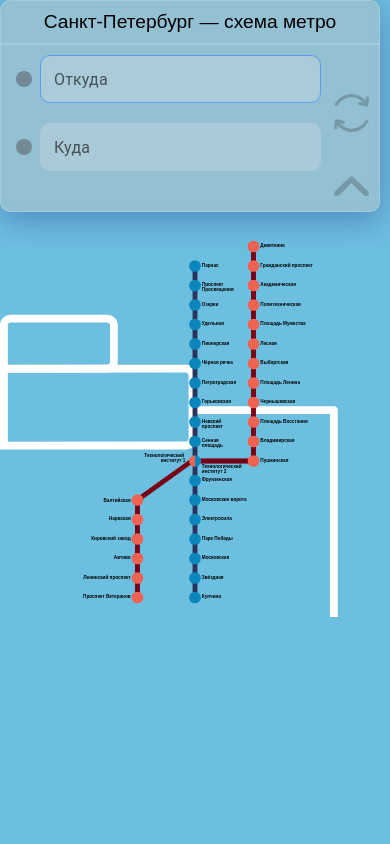
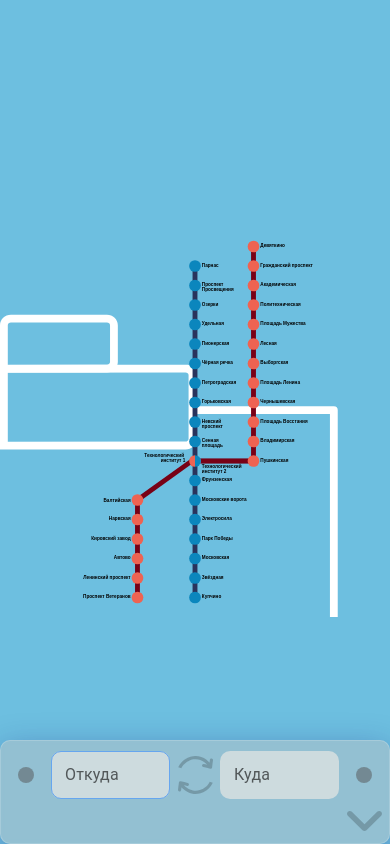
Before and after one commit to finn3r/MetroHelper, a React (Create React App) app: page / in a window 390 px wide. Built offline with nearby package versions, Linux system fonts and the light colour scheme.

Commit message:
Added mobile view

```diff
--- a/src/Components/App/App.scss
+++ b/src/Components/App/App.scss
@@ -3,16 +3,17 @@
   flex-direction: column;
   font-family: Arial, "Helvetica Neue", Helvetica, sans-serif;
   background-color: #6dbfe0;
+  position: absolute;
+  height: calc(var(--vh, 1vh) * 100);
 }
 
 .menu__container{
   position: absolute;
-  width: 100vw;
 }
 
 .menu__content{
   display: flex;
-  position: absolute;
+  position: relative;
   background: rgba(192, 192, 192, 0.45);
   box-shadow: 0 8px 32px 0 rgba(31, 38, 135, 0.37);
   backdrop-filter: blur(3px);
@@ -20,10 +21,9 @@
   align-items: center;
   border-radius: 10px;
   border: 1px solid rgba(255, 255, 255, 0.18);
-  max-height: 100vh;
-  flex-basis: 100vh;
+  max-height: 100%;
+  min-width: 380px;
   flex-direction: column;
-  min-width: 380px;
   width: 22vw;
   left: 0;
 }
@@ -49,3 +49,50 @@
     opacity: 0.6;
   }
 }
+
+@media all and (max-width: 700px){
+  .menu__header{
+    display: none;
+  }
+  .menu__container{
+    bottom: 0;
+  }
+  .menu__content{
+    min-width: 0;
+    vertical-align:bottom;
+    width: 100vw;
+  }
+  .MuiTextField-root{
+    background-color: rgba(229, 229, 227, 0.7)
+  }
+  .menu__input{
+    min-width: 0;
+    grid-template-columns: 1fr MAX(50px, 2vh) 1fr;
+    grid-template-rows: 1fr 0.5fr;
+  }
+  #to_input_container{
+    grid-template-columns: 1fr 50px;
+  }
+  #to_circle{
+    grid-row-start: 1;
+    grid-column-start: 2;
+  }
+  .menu__swap_container {
+    grid-column-start: 2;
+    grid-row-start: 1;
+    grid-row-end: 2;
+  }
+  .menu__hide_button_container{
+    grid-column-start: 3;
+    justify-content: end;
+  }
+  .menu__hide_button{
+    margin-right: 7.5px;
+  }
+  .input_error__container{
+    display: none;
+  }
+  .MuiAutocomplete-listbox {
+    width: 65vw;
+  }
+}
--- a/src/Components/App/App.tsx
+++ b/src/Components/App/App.tsx
@@ -1,4 +1,4 @@
-import React, {useContext} from 'react';
+import React, {useContext, useEffect} from 'react';
 import WayList from "../WaysList/WayList";
 import MetroScheme from "../MetroScheme/MetroScheme";
 import InputMenu from "../InputMenu/InputMenu";
@@ -8,6 +8,17 @@ import './App.scss';
 
 const App: React.FC = () => {
     const city: string = useContext(CityContext).city;
+    useEffect(() => {
+        let vh = window.innerHeight * 0.01;
+        document.documentElement.style.setProperty('--vh', `${vh}px`);
+        window.onresize = () => {
+            let vh = window.innerHeight * 0.01;
+            document.documentElement.style.setProperty('--vh', `${vh}px`);
+        };
+        return () => {
+            window.onresize = null;
+        }
+    },[])
     return (
         <div className="main">
             <MetroHelperProvider city={city}>
--- a/src/Components/AutoCompleteField/AutoCompleteField.scss
+++ b/src/Components/AutoCompleteField/AutoCompleteField.scss
@@ -2,45 +2,52 @@
   display: block;
   border-radius: 10px;
   width: 100%;
-  margin: 10px 40px 10px 40px;
+  margin: 10px 0;
   &:focus-within + .input_error__container{
     display: none;
   }
 }
 
-.menu__input_circle {
-  position: absolute;
-  left: 15px;
+.menu__input_circle_container{
+  display: flex;
+  justify-content: center;
+  align-items: center;
 }
 
 .menu__input_container {
-  display: flex;
-  justify-content: space-between;
-  align-items: center;
-  width: 95%;
+  position: relative;
+  display: grid;
+  grid-template-rows: 1fr;
+  grid-template-columns: 50px 1fr 0;
+  width: 100%;
 }
 
 .input_error__container {
-  position: absolute;
   display: flex;
+  flex-direction: row;
   align-items: center;
-  left: MAX(calc(25vw - 20px), calc(350px - 20px));
 }
 
-.input_error__content {
+.input_error__content{
+  position: relative;
+}
+
+.input_error__text_container{
+  position: relative;
+}
+
+.input_error__text {
+  top:0;
+  position: absolute;
   border-radius: 5px;
   color: white;
   background-color: rgba(253, 86, 80, 1);
   padding: 5px 10px;
-  left: MAX(1.8vh, 15px);
   font-size: 1.2em;
-  flex: auto;
-  @media (min-width: 635px) {
-    flex: none;
-  }
 }
 
 .input_error__arrow {
+  position: relative;
   background-color: rgba(253, 86, 80, 1);
   width: 3%;
   padding: MAX(0.7vh, 7.5px);
@@ -52,6 +59,10 @@
   display: inline;
 }
 
+.MuiTextField-root{
+  background-color: rgba(229, 229, 227, 0.3);
+}
+
 .MuiAutocomplete-listbox {
   background: rgba(192, 192, 192, 0.45);
   box-shadow: 0 8px 32px 0 rgba(31, 38, 135, 0.37);
--- a/src/Components/AutoCompleteField/AutoCompleteField.tsx
+++ b/src/Components/AutoCompleteField/AutoCompleteField.tsx
@@ -17,7 +17,7 @@ import CustomField from "./CustomField";
 const toTransit = (text: string): string => {
     text = text.toLowerCase().replace(/ё/gi, 'е');
     let newText: string = '';
-    let converter: {[letter: string]: string} = {
+    let converter: { [letter: string]: string } = {
         'а': 'a', 'б': 'b', 'в': 'v', 'г': 'g', 'д': 'd',
         'е': 'e', 'ж': 'zh', 'з': 'z', 'и': 'i', 'й': 'y',
         'к': 'k', 'л': 'l', 'м': 'm', 'н': 'n', 'о': 'o',
@@ -27,13 +27,13 @@ const toTransit = (text: string): string => {
         'ю': 'yu', 'я': 'ya'
     };
 
-    for (let i = 0; i < text.length; ++i ) {
-        if (converter[text[i]] === undefined){
+    for (let i = 0; i < text.length; ++i) {
+        if (converter[text[i]] === undefined) {
             newText += text[i];
         } else {
             newText += converter[text[i]];
         }
-    };
+    }
 
     return newText;
 };
@@ -41,7 +41,7 @@ const toTransit = (text: string): string => {
 const fromEngToRu = (text: string): string => {
     text = text.toLowerCase().replace(/ё/gi, 'е');
     let newText: string = "";
-    let converter: {[letter: string]: string} = {
+    let converter: { [letter: string]: string } = {
         '`': 'е', 'q': 'й', 'w': 'ц', 'e': 'у', 'r': 'к',
         't': 'е', 'y': 'н', 'u': 'г', 'i': 'ш', 'o': 'щ',
         'p': 'з', '[': 'х', ']': 'ъ', 'a': 'ф', 's': 'ы',
@@ -52,13 +52,13 @@ const fromEngToRu = (text: string): string => {
         '}': 'Ъ', ':': 'Ж', '"': 'Э', '<': 'Б', '>': 'Ю'
     };
 
-    for (let i = 0; i < text.length; ++i ) {
-        if (converter[text[i]] === undefined){
+    for (let i = 0; i < text.length; ++i) {
+        if (converter[text[i]] === undefined) {
             newText += text[i];
         } else {
             newText += converter[text[i]];
         }
-    };
+    }
 
     return newText;
 };
@@ -84,10 +84,12 @@ const AutoCompleteField: React.FC<IAutoCompleteFieldProps> = ({type, label, opti
     const showOptions = !((inputState !== "") || (inputValue === ""));
 
     return (
-        <div className="menu__input_container">
-            <svg className="menu__input_circle" height="16" width="16" >
-                <circle	cx="8" cy="8" r="8" fill={inputColor}/>
-            </svg>
+        <div className="menu__input_container" id={type + "_input_container"}>
+            <div className={"menu__input_circle_container"} id={type + "_circle"}>
+                <svg className="menu__input_circle_content" height="16" width="16">
+                    <circle cx="8" cy="8" r="8" fill={inputColor}/>
+                </svg>
+            </div>
             <Autocomplete
                 freeSolo
                 id={type + "_input"}
@@ -120,9 +122,12 @@ const AutoCompleteField: React.FC<IAutoCompleteFieldProps> = ({type, label, opti
                     />
                 )}
             />
-            <div style={(errorShow) ? {} : {display: 'none'}} className="input_error__container" id={type+"_input_error"}>
+            <div style={(errorShow) ? {} : {display: 'none'}} className="input_error__container"
+                 id={type + "_input_error"}>
                 <div className="input_error__arrow"/>
-                <span className="input_error__content">Вы не задали точку маршрута</span>
+                <div className="input_error__text_container">
+                    <span className="input_error__text">Вы не задали точку маршрута</span>
+                </div>
             </div>
         </div>
     );
--- a/src/Components/AutoCompleteField/CustomField.tsx
+++ b/src/Components/AutoCompleteField/CustomField.tsx
@@ -2,9 +2,7 @@ import {styled} from '@mui/material/styles';
 import TextField from '@mui/material/TextField';
 
 const CustomField = styled(TextField)({
-    backgroundColor: 'rgba(229, 229, 227, 0.3)',
     borderRadius: '10px',
-
     'input': {
         fontWeight: '500',
         fontSize: '1em',
--- a/src/Components/HideButton/HideButton.scss
+++ b/src/Components/HideButton/HideButton.scss
@@ -1,8 +1,9 @@
 .menu__hide_button_container {
   display: flex;
-  justify-content: flex-end;
+  justify-content: center;
   align-items: center;
-  width: 97%;
+  width: 100%;
+  grid-column-start: 2;
 }
 
 .menu__hide_button {
--- a/src/Components/InputMenu/InputMenu.scss
+++ b/src/Components/InputMenu/InputMenu.scss
@@ -1,7 +1,8 @@
 .menu__input{
-  display: flex;
-  flex-direction: column;
+  display: grid;
+  grid-template-columns: 87% 13%;
+  grid-template-rows: 1fr 1fr 0.5fr;
   min-width: 380px;
-  width: 22vw;
+  width: 100%;
   left: 0;
 }
--- a/src/Components/MetroHelperContext/MetroHelperContext.tsx
+++ b/src/Components/MetroHelperContext/MetroHelperContext.tsx
@@ -60,12 +60,14 @@ const getInputListReducer = (city: string) => {
                 return {
                     ...state,
                     from: {value: action.newValue, state: newFromState},
+                    to: ((state.to.state === action.newValue)&&(action.newValue !== "")) ? state.from : state.to
                 };
             case 'to':
                 let newToState = (names.includes(action.newValue)) ? action.newValue : "";
                 return {
                     ...state,
                     to: {value: action.newValue, state: newToState},
+                    from: ((state.from.state === action.newValue)&&(action.newValue !== "")) ? state.to : state.from
                 };
             case 'select':
                 if (action.station === undefined) return {
@@ -128,7 +130,7 @@ const getWayListReducer = (city: string) => {
                     all_ways: best_ways_and_times[0],
                     all_times: best_ways_and_times[1],
                     now_way: (best_ways_and_times[0][0] === undefined) ? [] : best_ways_and_times[0][0],
-                    show_all: true
+                    show_all: false
                 };
             default:
                 return state;
--- a/src/Components/SwapButton/SwapButton.scss
+++ b/src/Components/SwapButton/SwapButton.scss
@@ -1,8 +1,11 @@
 .menu__swap_container {
   display: flex;
-  justify-content: flex-end;
+  justify-content: center;
   align-items: center;
-  width: 97%;
+  width: 100%;
+  grid-column-start: 2;
+  grid-row-start: 1;
+  grid-row-end: 3;
 }
 
 .menu__swap_button {
--- a/src/Components/WaysList/WayList.scss
+++ b/src/Components/WaysList/WayList.scss
@@ -1,8 +1,6 @@
 .menu__waylist_container {
-  margin-top: 20px;
   max-height: 100%;
   width: 100%;
-  overflow-y: auto;
 }
 
 .menu__waylist_variant {
@@ -19,6 +17,7 @@
   &.status_hide:not(#NowWay){
     margin-top: -80px;
     opacity: 0;
+    visibility: hidden;
   }
 }
 
```
Also changed, not shown: 2 other files (tests, documents, lock files or other folders).
